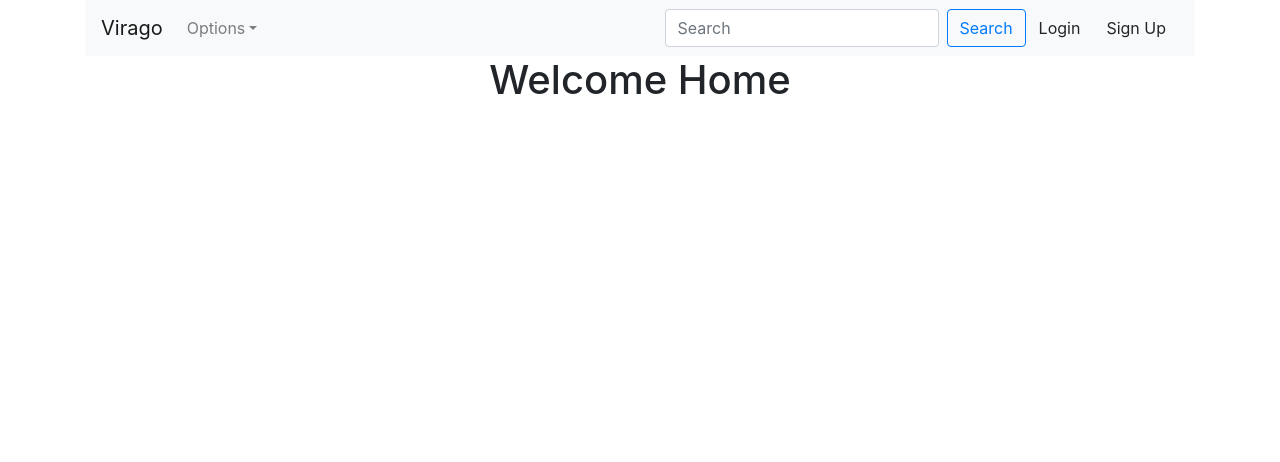
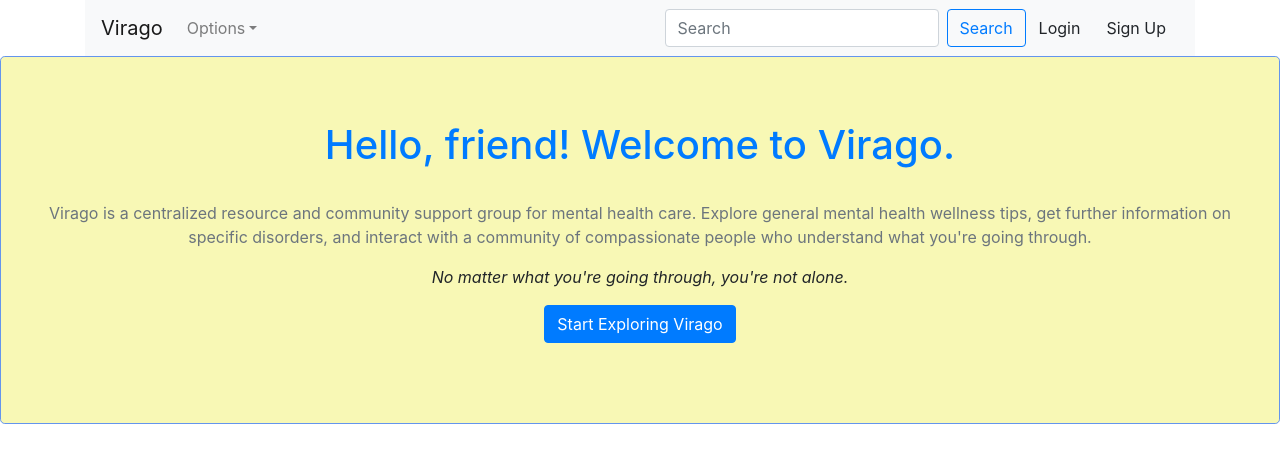
Before and after one commit to myk245/virago-frontend, a React (Create React App) app: page / in a window 1280 px wide. Shown: the top 462 px of the page. Built offline with nearby package versions, Linux system fonts and the light colour scheme; no server answers.

Commit message:
home page

```diff
--- a/src/Components/Home.js
+++ b/src/Components/Home.js
@@ -1,9 +1,22 @@
 import React from 'react';
+import Jumbotron from 'react-bootstrap/Jumbotron';
+import Button from 'react-bootstrap/Button'
 
-const Home = () => {
-   return (
-      <h1>Welcome Home</h1>
-   )
+class Home extends React.Component {
+   render() {
+      return (
+         <Jumbotron id="jumbotron">
+            <h1 class="text-primary">Hello, friend! Welcome to Virago.</h1>
+            <br></br>
+            <p class="text-muted">Virago is a centralized resource and community support group for mental health care. Explore general mental health wellness tips, get further information on specific disorders, and interact with a community of compassionate people who understand what you're going through.
+            </p>
+            <p><em>No matter what you're going through, you're not alone.</em></p>
+            <p>
+               <Button variant="primary" href="/disorders">Start Exploring Virago</Button>
+            </p>
+         </Jumbotron>
+      )
+   }
 }
 
 export default Home;
--- a/src/Styles.css
+++ b/src/Styles.css
@@ -1,3 +1,10 @@
+#jumbotron {
+   background-color: rgba(244, 245, 139, 0.639);
+   border: 1px;
+   border-style: solid;
+   border-color: cornflowerblue;
+}
+
 #disorder-card {
    padding: 5px 5px 5px 5px;
    display: block;
```
Also changed, not shown: src/Containers/Auth 2.js (deleted, +0 -12 lines), src/Containers/Auth.js (deleted, +0 -12 lines), src/Containers/CommentsContainer.js (deleted).
